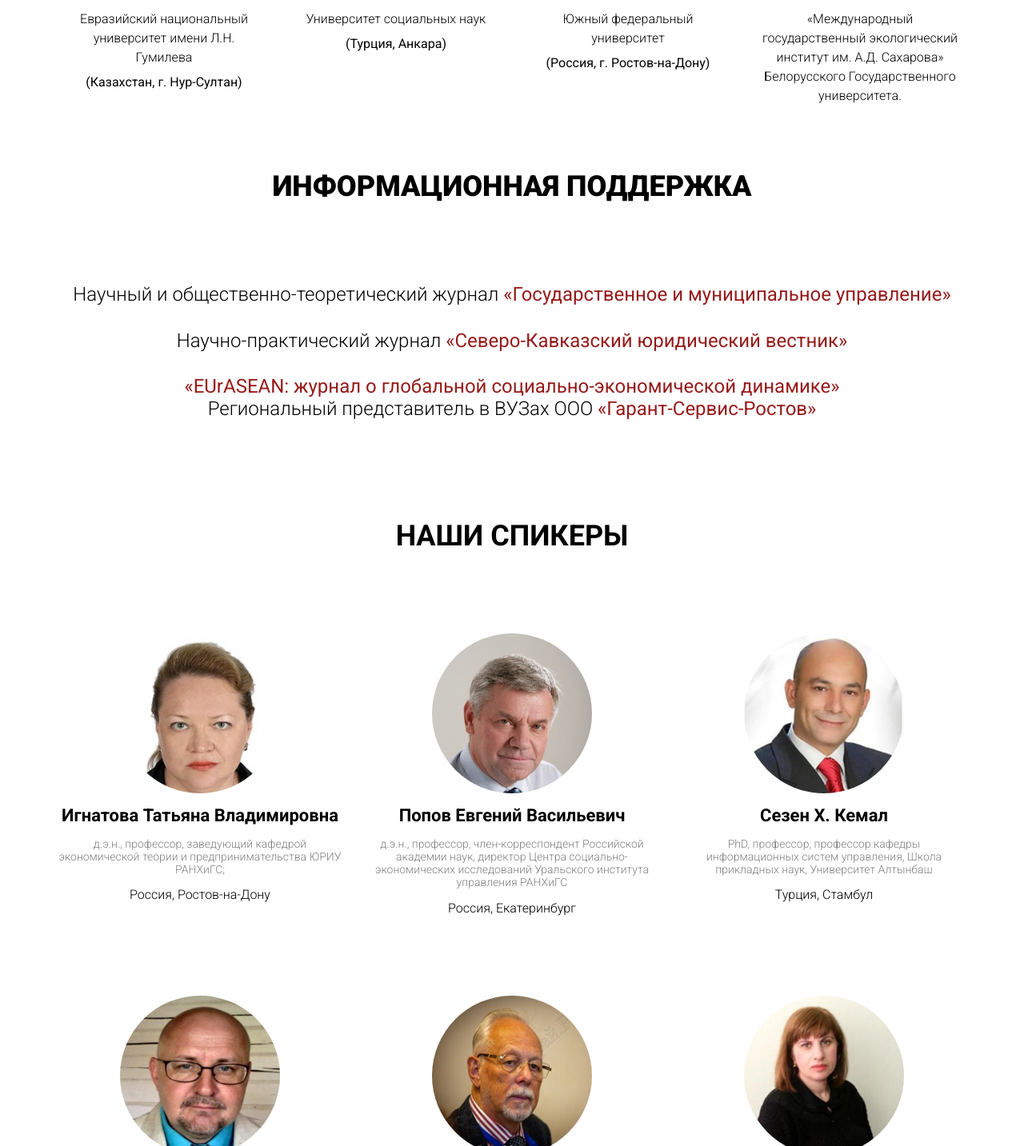
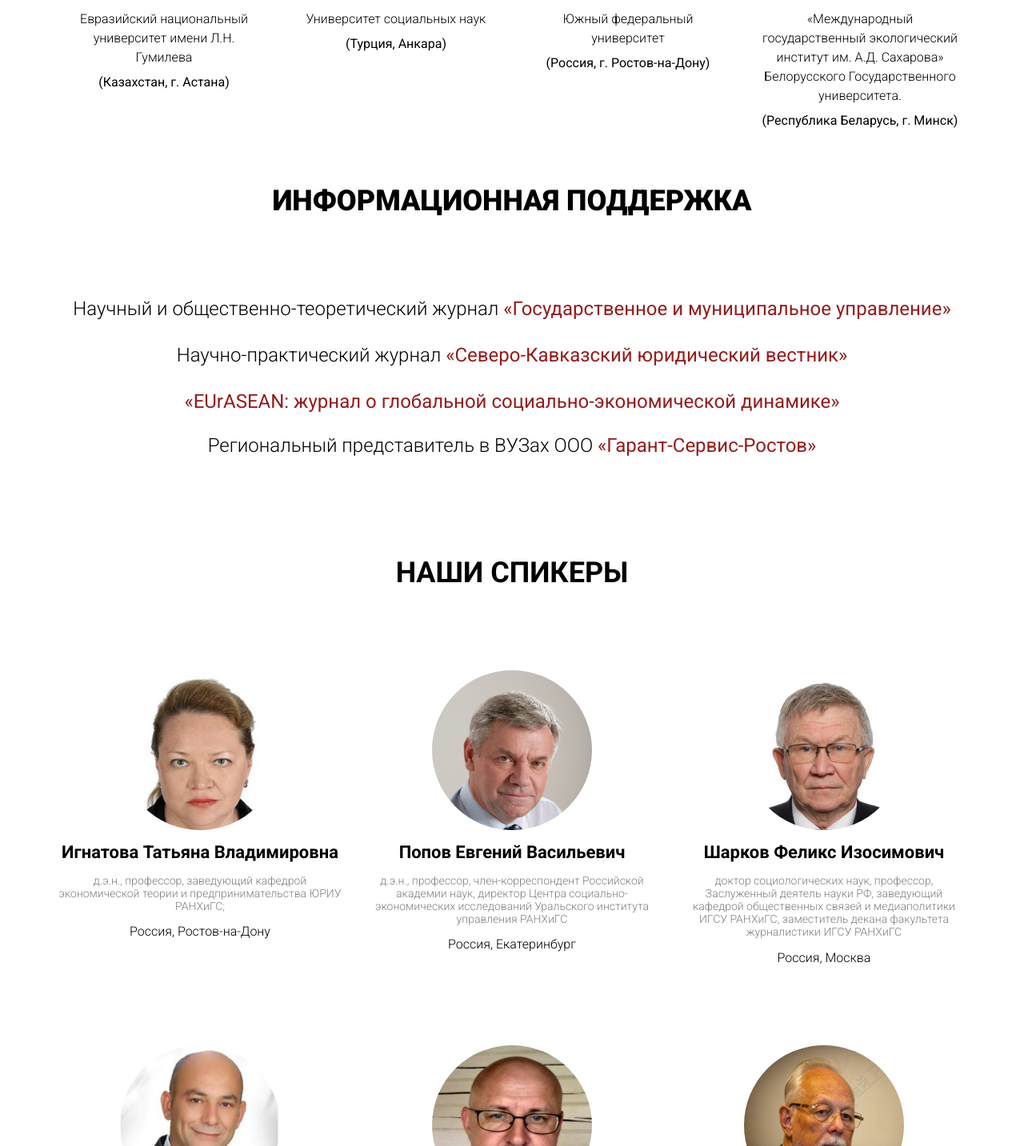
Before and after one commit to kawasakime/social_science, a React (Create React App) app: page / in a window 1280 px wide. Shown: the part 1357-2790 px from the top of the page at 80% size. Built offline with nearby package versions, Linux system fonts and the light colour scheme.

Commit message:
new changes

```diff
--- a/src/components/Info.jsx
+++ b/src/components/Info.jsx
@@ -36,7 +36,7 @@ const Info = () => {
           <li>
             <a href="https://www.garant.ru/info/infopartner/" target="blank">
               <b>«EUrASEAN: журнал о глобальной социально-экономической динамике»</b>
-              {<br />}
+              {<br />}{<br />}
               Региональный представитель в ВУЗах ООО <b>«Гарант-Сервис-Ростов»</b>
             </a>
           </li>
--- a/src/components/Organizers.jsx
+++ b/src/components/Organizers.jsx
@@ -3,7 +3,7 @@ import React from "react";
 const organizers = [
   {
     title: "Евразийский национальный университет имени Л.Н. Гумилева",
-    location: "(Казахстан, г. Нур-Султан)",
+    location: "(Казахстан, г. Астана)",
   },
   {
     title: "Университет социальных наук ",
@@ -16,7 +16,7 @@ const organizers = [
   {
     title:
       "«Международный государственный экологический институт им. А.Д. Сахарова» Белорусского Государственного университета.",
-    location: "",
+    location: "(Республика Беларусь, г. Минск)",
   },
 ];
 
--- a/src/data/committeeList.js
+++ b/src/data/committeeList.js
@@ -12,6 +12,13 @@ export const committeeList = [
       "д.э.н., профессор, член-корреспондент Российской академии наук, директор Центра социально-экономических исследований Уральского института управления РАНХиГС",
     location: "Россия, Екатеринбург",
     img: "popov.jpg",
+  },
+  {
+    name: "Шарков Феликс Изосимович",
+    descr:
+      "доктор социологических наук, профессор, Заслуженный деятель науки РФ, заведующий кафедрой общественных связей и медиаполитики ИГСУ РАНХиГС, заместитель декана факультета журналистики ИГСУ РАНХиГС",
+    location: "Россия, Москва",
+    img: "sharkov.jpg",
   },
   {
     name: "Сезен Х. Кемал",
@@ -77,6 +84,12 @@ export const committeeList = [
     img: "ponedelkov.jpg",
   },
   {
+    name: "Вольчик Вячеслав Витальевич",
+    descr: "доктор экономических наук профессор, заведующий кафедрой экономической теории Южного федерального университета ",
+    location: "Россия. Ростов-на-Дону",
+    img: "volchik.jpg",
+  },
+  {
     name: "Толвайшис Леонид Людвикович",
     descr:
       "кандидат политических наук, профессор факультета дипломатии и безопасности, университет «Унион-Никола Тесла»",
@@ -98,9 +111,10 @@ export const committeeList = [
   },
   {
     name: "Черкасова Татьяна Павловна",
-    descr: "Доктор экономических наук, декан факультета политологии Южно-Российского института управления – филиала РАНХиГС",
+    descr:
+      "Доктор экономических наук, профессор, декан факультета политологии Южно-Российского института управления – филиала РАНХиГС",
     location: "Россия, Ростов-на-Дону",
-    img: "cherkasova.jpg"
+    img: "cherkasova.jpg",
   },
   {
     name: "Анопченко Татьяна Юрьевна ",
```
Also changed, not shown: public/assets/img/committee/sharkov.jpg (added), public/assets/img/committee/volchik.jpg (added).
